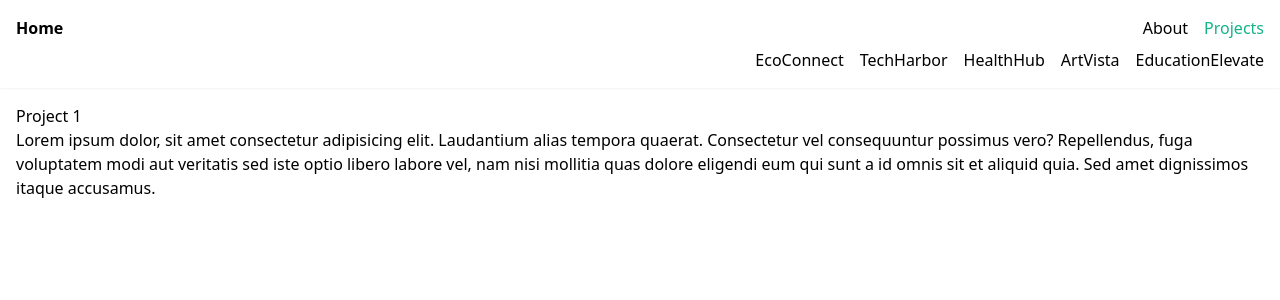
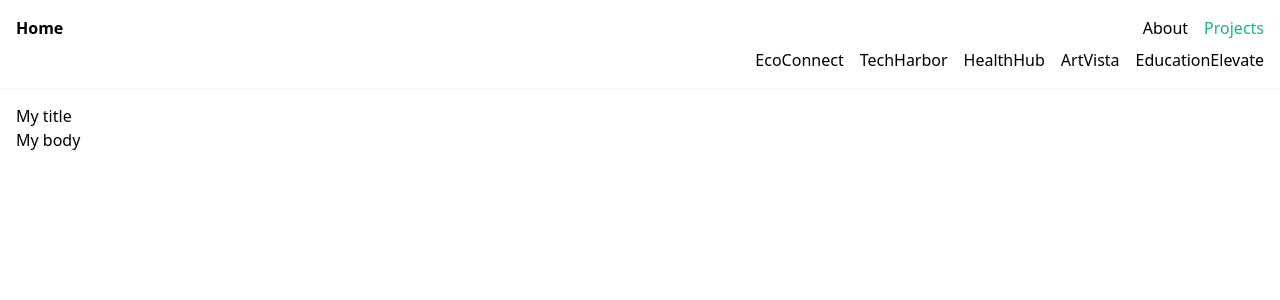
Before and after one commit to pabcrudel/my-first-nuxt-app, a Nuxt app: page /projects/1 in a window 1280 px wide. Shown: the top 300 px of the page. Built offline with nearby package versions, Linux system fonts and the light colour scheme.

Commit message:
Dynamically render project data

```diff
--- a/pages/projects/[id].vue
+++ /dev/null
@@ -1,16 +0,0 @@
-<template>
-  <h1>Project {{ id }}</h1>
-  <p>Lorem ipsum dolor, sit amet consectetur adipisicing elit. Laudantium alias
-  tempora quaerat. Consectetur vel consequuntur possimus vero? Repellendus, fuga
-  voluptatem modi aut veritatis sed iste optio libero labore vel, nam nisi
-  mollitia quas dolore eligendi eum qui sunt a id omnis sit et aliquid quia. Sed
-  amet dignissimos itaque accusamus.</p>
-</template>
-
-<script setup lang="ts">
-definePageMeta({
-  layout: 'projects',
-});
-
-const { id } = useRoute().params;
-</script>
--- /dev/null
+++ b/pages/projects/[projectName].vue
@@ -0,0 +1,42 @@
+<template>
+  <h1>{{ post().title }}</h1>
+  <p>{{ post().body }}</p>
+</template>
+
+<script setup lang="ts">
+definePageMeta({
+  layout: 'projects',
+});
+
+const { projectName } = useRoute().params;
+
+const projects = [
+  {
+    name: "eco-connect",
+    title: "EcoConnect: Connecting Communities for a Greener Tomorrow",
+    body: "Explore our EcoConnect project, a platform that unites eco-conscious individuals, businesses, and communities to foster sustainable practices. Join the movement towards a healthier planet and discover innovative solutions for a greener future."
+  },
+  {
+    name: "tech-harbor",
+    title: "Navigating Innovation with TechHarbor",
+    body: "Embark on a journey of technological exploration with TechHarbor. This project serves as a harbor for cutting-edge ideas and solutions. Discover the latest in technology, from software development to hardware innovations, as we navigate the ever-changing seas of the digital world."
+  },
+  {
+    name: "health-hub",
+    title: "Welcome to HealthHub",
+    body: "Step into the realm of well-being with HealthHub, where technology meets healthcare. Our project aims to empower individuals with accessible health solutions. Explore the intersection of health and technology, and learn how HealthHub is revolutionizing the way we approach well-being."
+  },
+  {
+    name: "art-vista",
+    title: "Where Art Comes to Life: ArtVista",
+    body: "Immerse yourself in the world of creativity and expression with ArtVista. This project is a vibrant canvas that celebrates the arts in all its forms. Explore the intersection of technology and artistic expression as we showcase the beauty and diversity of human creativity."
+  },
+  {
+    name: "education-elevate",
+    title: "Elevating Education: Welcome to our journey",
+    body: "Embark on a transformation educational journey with EduElevate, where learning knows no bounds. Explore innovative educational solutions that empower individuals of all ages. Join us in reshaping the future of education through technology and visionary pedagogy."
+  }
+];
+
+const post = () => projects.find(project => project.name === projectName as string) || {name: "", title: "My title", body: "My body"};
+</script>
```
